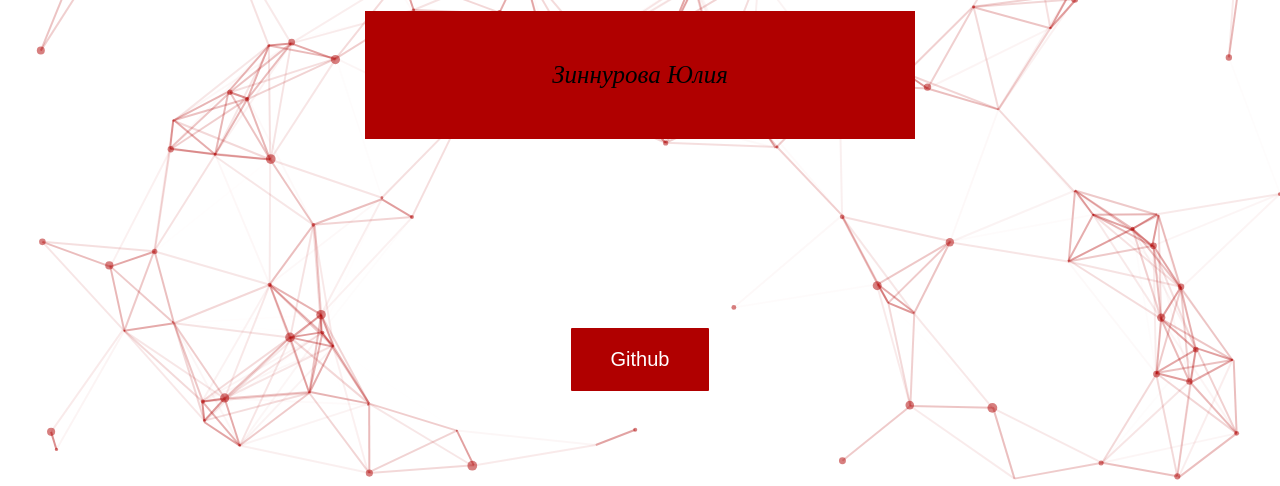
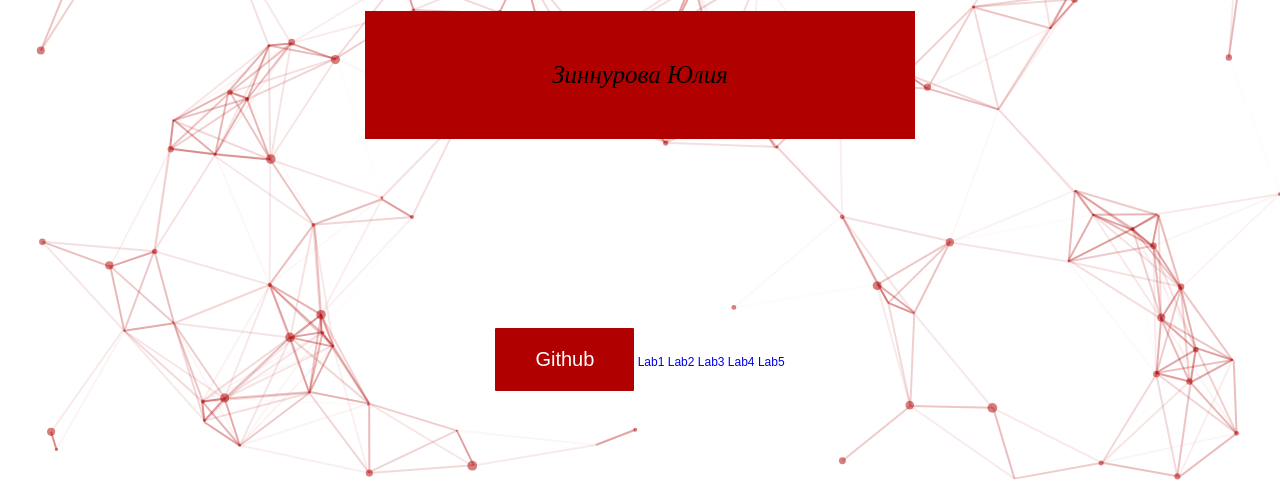
Before and after one commit to znnrv/Lab3-vizitka, a plain HTML site: page index.html in a window 1280 px wide. Shown: the part 314-800 px from the top of the page. Drawn offline with Linux system fonts and the light colour scheme.

Commit message:
Add files via upload

```diff
--- a/index.html
+++ b/index.html
@@ -30,10 +30,19 @@ aside { /* боковая колонка */
   </div>
 </div>
 
-<div style="display:flex;justify-content:center;align-items:center;">
+<div style="display:flex;
+flex-direction: row;
+justify-content: space-between;justify-content:center;align-items:center;">
 	<form action="https://github.com/znnrv?tab=repositories">
 	<button class="button">Github</button>
+  <a href="https://znnrv.github.io/Lab1/" class="button2">Lab1</a>
+  <a href="https://znnrv.github.io/Lab2/" class="button2">Lab2</a>
+<a href="https://znnrv.github.io/Lab3/" class="button2">Lab3</a>
+<a href="https://znnrv.github.io/Lab4/" class="button2">Lab4</a>
+  <a href="https://znnrv.github.io/Lab5/" class="button2">Lab5</a>
 </div>
+
+
 <!-- particles.js container -->
 <div id="particles-js"></div>
 
```
